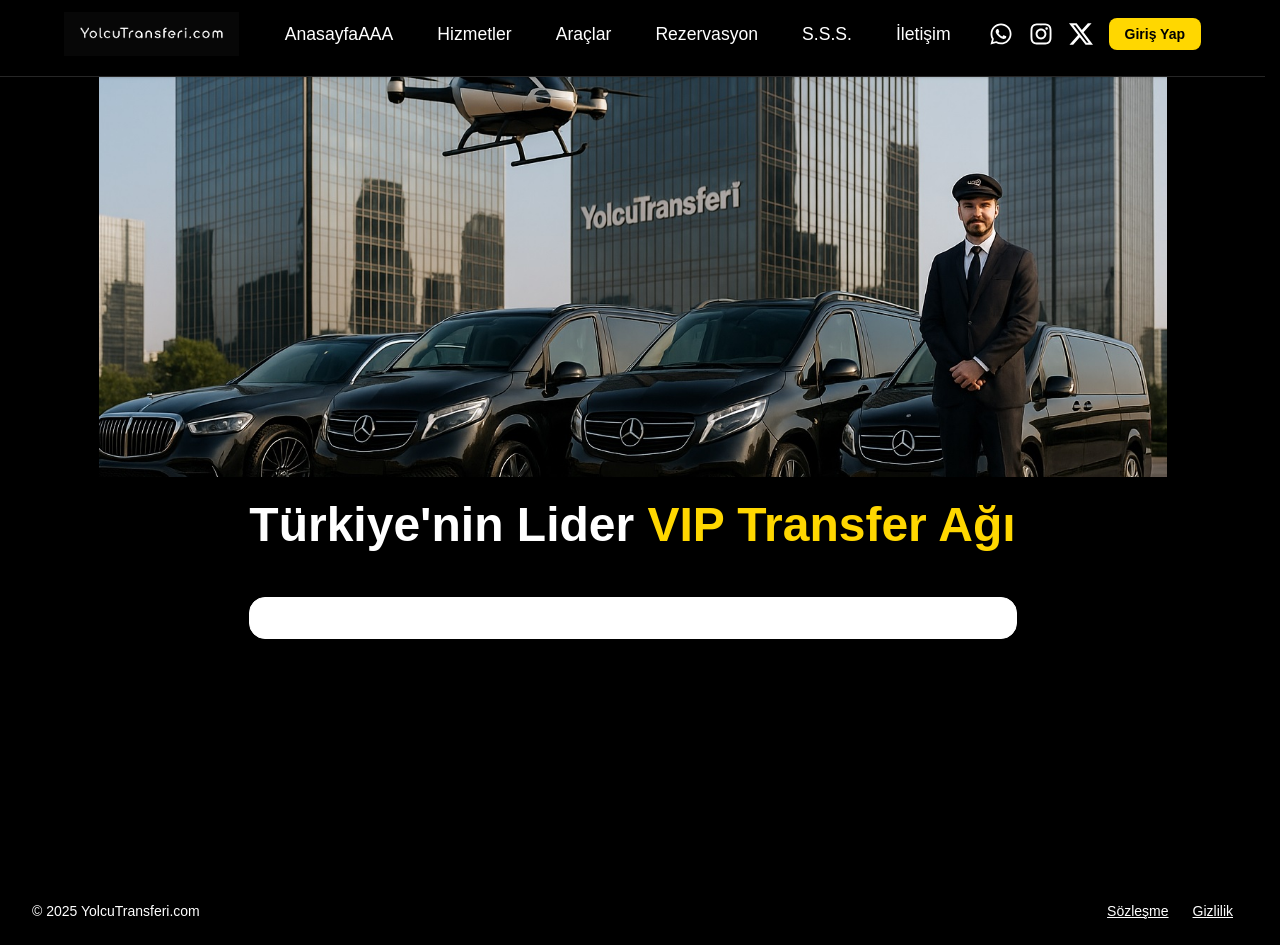
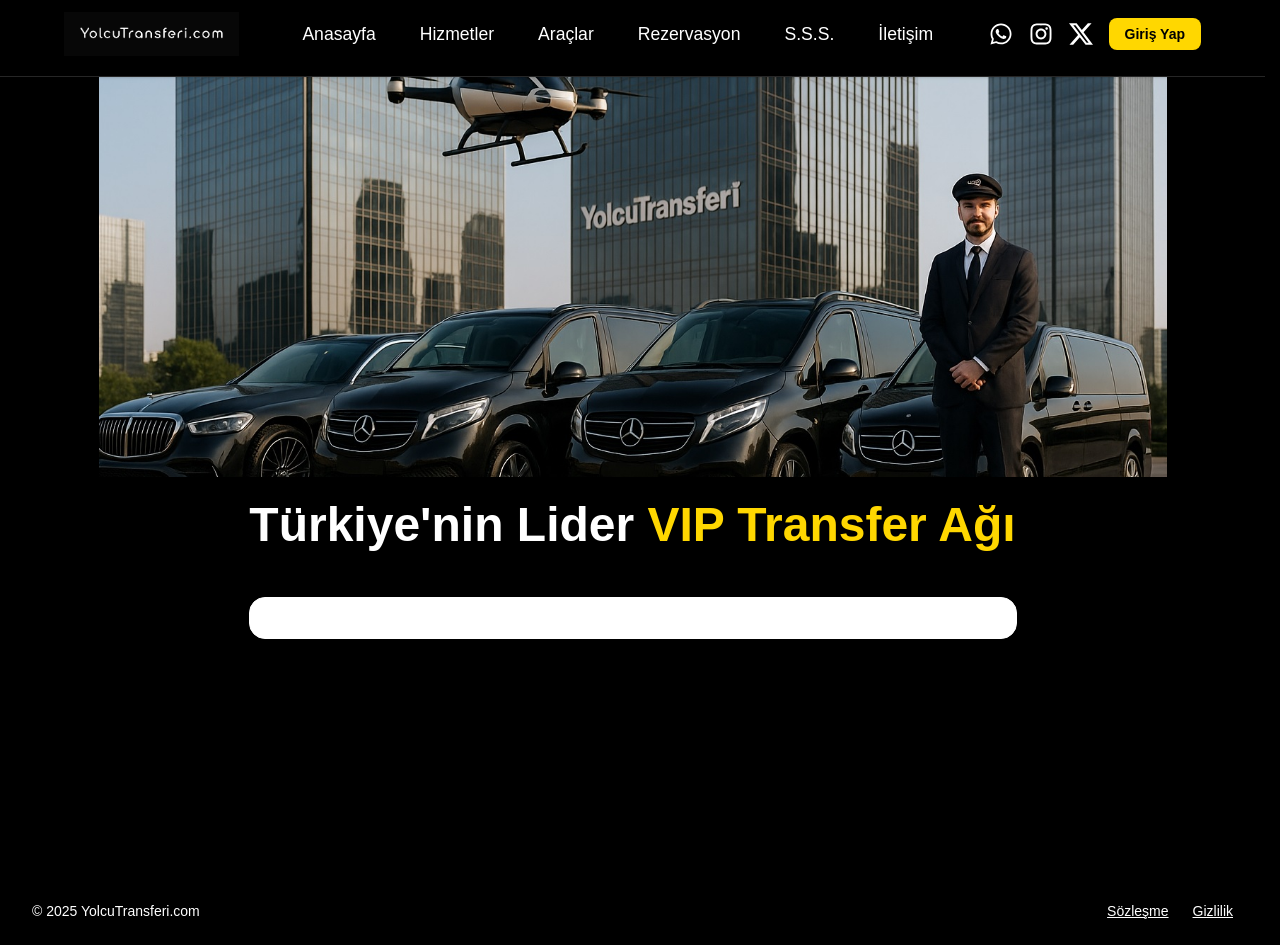
Before and after one commit to haliltayfur/yolcutransferi, a Next.js app: page / in a window 1280 px wide. Built offline with nearby package versions, Linux system fonts and the light colour scheme.

Commit message:
Update Header.jsx

```diff
--- a/components/Header.jsx
+++ b/components/Header.jsx
@@ -6,7 +6,7 @@ import { FaWhatsapp, FaInstagram } from "react-icons/fa";
 import { SiX } from "react-icons/si";
 
 const menuItems = [
-  { name: "AnasayfaAAA", href: "/" },
+  { name: "Anasayfa", href: "/" },
   { name: "Hizmetler", href: "/hizmetler" },
   { name: "Araçlar", href: "/araclar" },
   { name: "Rezervasyon", href: "/rezervasyon" },
```
